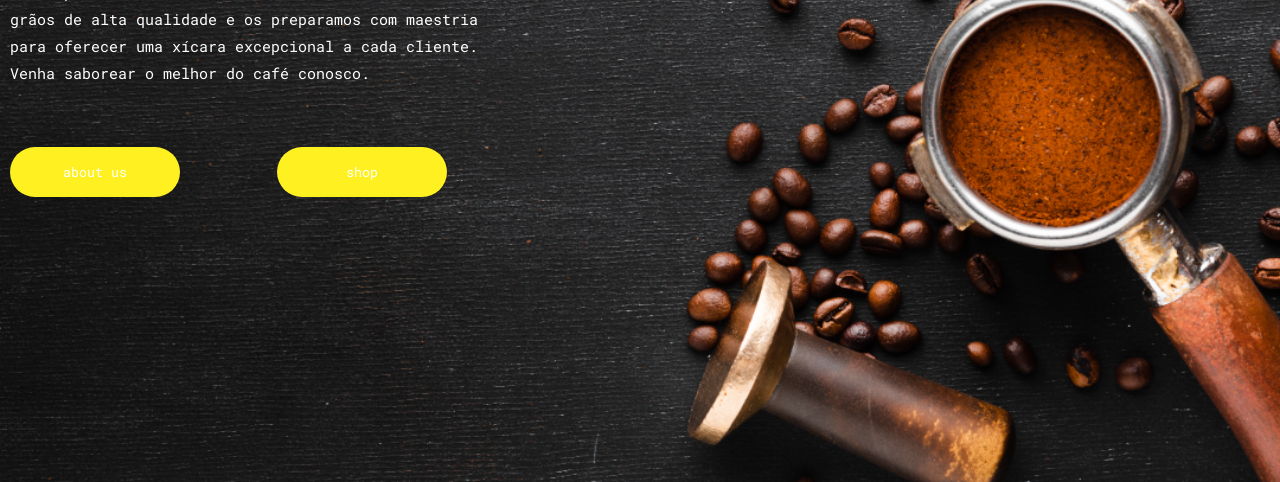
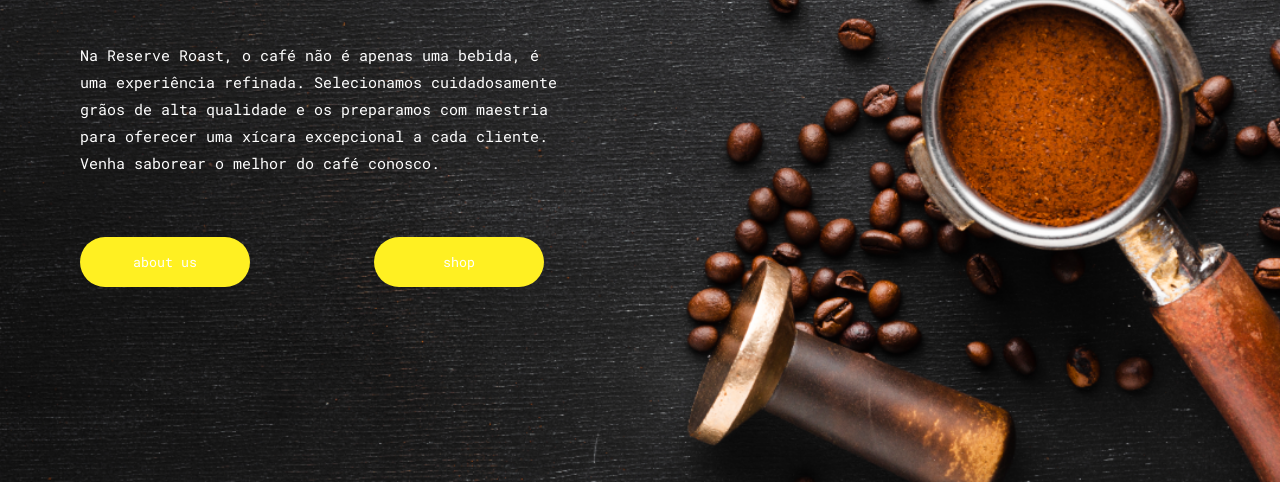
Before and after one commit to YuriLopess/Coffe_Shop, a plain HTML site: page assets/html/premiumPage.html in a window 1280 px wide. Shown: the part 318-800 px from the top of the page. Drawn offline with Linux system fonts and the light colour scheme.

Commit message:
Additional formatting in the premiumHome.css

```diff
--- a/assets/css/premiumPage.css
+++ b/assets/css/premiumPage.css
@@ -50,7 +50,7 @@ body {
 main {
     display: flex;
     flex-direction: column;
-    margin: 10px 0px 0px 10px;
+    margin: 100px 0px 0px 80px;
 }
 
 #title {
@@ -80,5 +80,5 @@ main {
     border-radius: 40px;
     width: 170px;
     height: 50px;
-    margin: 40px 93px 0px 0px;
+    margin: 40px 120px 0px 0px;
 }
--- a/assets/css/regularPage.css
+++ b/assets/css/regularPage.css
@@ -30,7 +30,7 @@ body {
     color: white;
     font-family: 'open sauce';
     margin: 0px 400px 0px 25px;
-    font-size: 15px;
+    font-size: 11.5px;
 }
 
 .linksHeader {
```
